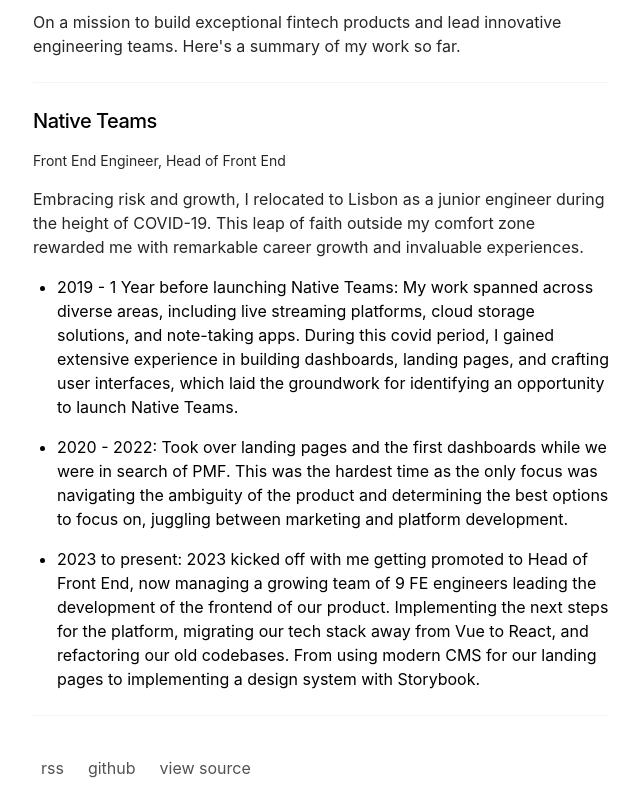
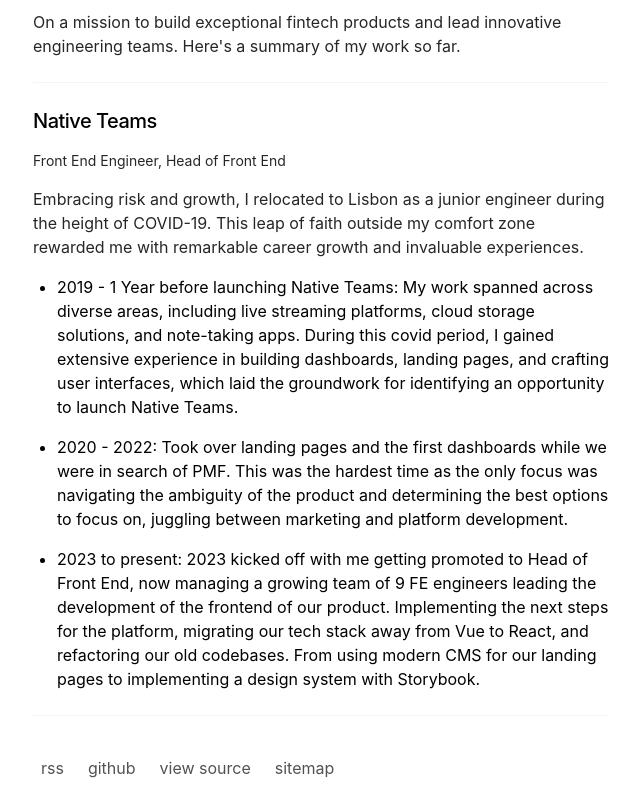
Before and after one commit to lalagias/blog, a Next.js app: page /work in a window 1280 px wide. Shown: the part 190-990 px from the top of the page, without its empty margins (319-959 px from the left). Built offline with nearby package versions, Linux system fonts and the light colour scheme.

Commit message:
Adds sitemap on footer

```diff
--- a/app/components/footer.tsx
+++ b/app/components/footer.tsx
@@ -1,36 +1,48 @@
+import Link from "next/link";
+
 export default function Footer() {
   return (
     <footer className="mb-4 pt-4 mt-auto flex flex-row justify-between">
       <ul className="font-sm flex flex-col space-x-0 space-y-2 text-neutral-600 md:flex-row md:space-x-4 md:space-y-0 dark:text-neutral-300">
         <li>
-          <a
+          <Link
             className="flex items-center transition-all hover:text-neutral-800 dark:hover:text-neutral-100"
             rel="noopener noreferrer"
             target="_blank"
             href="/rss"
           >
             <p className="ml-2 h-7">rss</p>
-          </a>
+          </Link>
         </li>
         <li>
-          <a
+          <Link
             className="flex items-center transition-all hover:text-neutral-800 dark:hover:text-neutral-100"
             rel="noopener noreferrer"
             target="_blank"
             href="https://github.com/lalagias"
           >
             <p className="ml-2 h-7">github</p>
-          </a>
+          </Link>
         </li>
         <li>
-          <a
+          <Link
             className="flex items-center transition-all hover:text-neutral-800 dark:hover:text-neutral-100"
             rel="noopener noreferrer"
             target="_blank"
             href="https://github.com/lalagias/blog"
           >
             <p className="ml-2 h-7">view source</p>
-          </a>
+          </Link>
+        </li>
+        <li>
+          <Link
+            className="flex items-center transition-all hover:text-neutral-800 dark:hover:text-neutral-100"
+            rel="noopener noreferrer"
+            target="_blank"
+            href={`/sitemap.xml`}
+          >
+            <p className="ml-2 h-7">sitemap</p>
+          </Link>
         </li>
       </ul>
     </footer>
```
